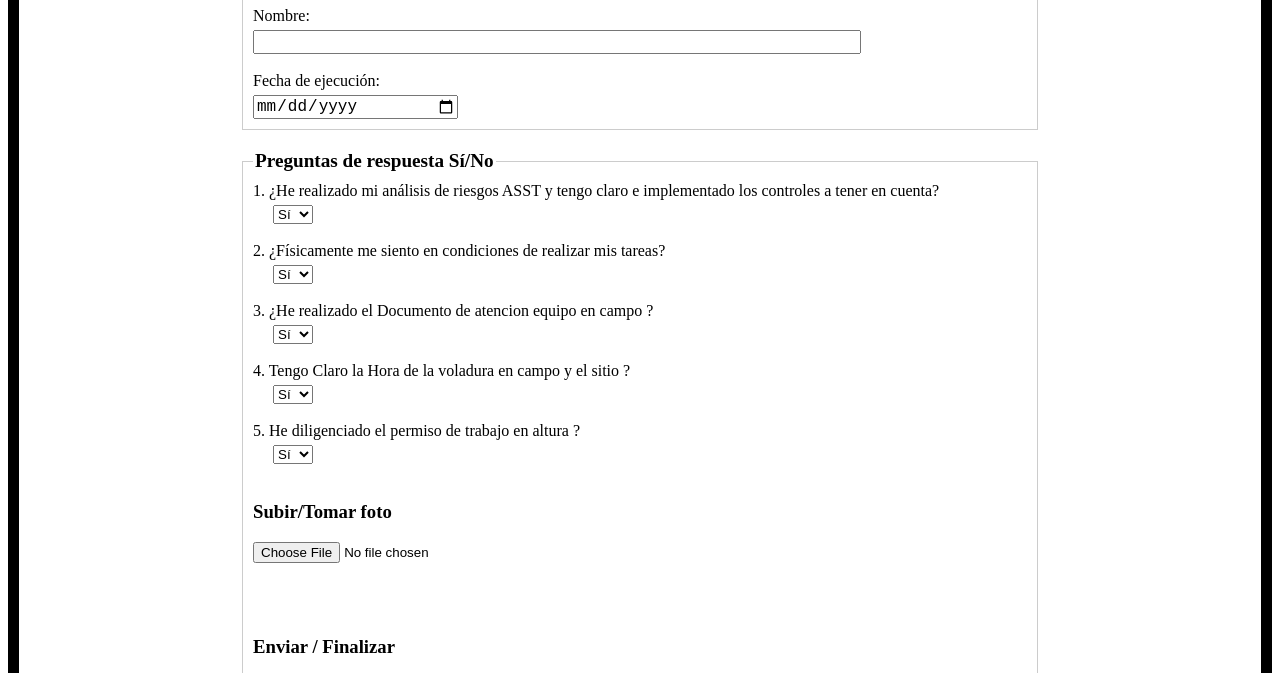
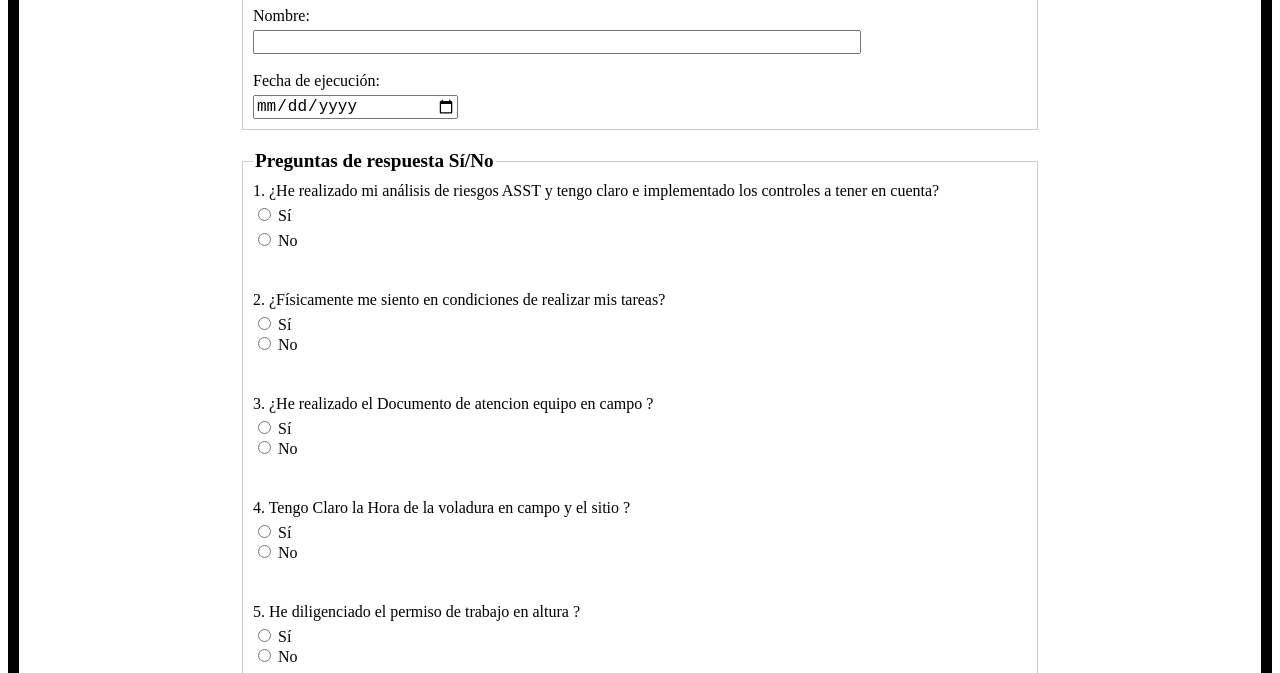
Before and after one commit to Lajonell01/compromisoseguridad, a plain HTML site: page index.html in a window 1280 px wide. Shown: the part 260-933 px from the top of the page. Drawn offline with Linux system fonts and the light colour scheme.

Commit message:
Update index.html
se añade nuevo codigo

<legend>Preguntas de respuesta Sí/No</legend>
        <label for="pregunta1">1. ¿He realizado mi análisis de riesgos ASST y tengo claro e implementado los controles a tener en cuenta?</label>
        <label>
  <input type="radio" name="opciones1" value="si"> Sí
</label>
<label>
  <input type="radio" name="opciones1" value="no"> No
</label>
        <br><br>
        <label for="pregunta2">2. ¿Físicamente me siento en condiciones de realizar mis tareas?</label>
        <input type="radio" name="opciones2" value="si"> Sí
</label>
<label>
  <input type="radio" name="opciones2" value="no"> No
</label>
        <br><br>
        <label for="pregunta3">3. ¿He realizado el Documento de atencion equipo en campo ?</label>
      <input type="radio" name="opciones3" value="si"> Sí
</label>
<label>
  <input type="radio" name="opciones3" value="no"> No
</label><br><br>
      <label for="pregunta4">4. Tengo Claro la Hora de la voladura en campo y el sitio ?</label>
      <input type="radio" name="opciones4" value="si"> Sí
</label>
<label>
  <input type="radio" name="opciones4" value="no"> No
</label><br><br>
      <label for="pregunta5">5. He diligenciado el permiso de trabajo en altura ?</label>
      <input type="radio" name="opciones5" value="si"> Sí
</label>
<label>
  <input type="radio" name="opciones5" value="no"> No
</label><br><br>

```diff
--- a/index.html
+++ b/index.html
@@ -95,32 +95,38 @@
       <fieldset>
         <legend>Preguntas de respuesta Sí/No</legend>
         <label for="pregunta1">1. ¿He realizado mi análisis de riesgos ASST y tengo claro e implementado los controles a tener en cuenta?</label>
-        <select id="pregunta1" name="pregunta1">
-          <option value="si">Sí</option>
-          <option value="no">No</option>
-        </select>
+        <label>
+  <input type="radio" name="opciones1" value="si"> Sí
+</label>
+<label>
+  <input type="radio" name="opciones1" value="no"> No
+</label>
         <br><br>
         <label for="pregunta2">2. ¿Físicamente me siento en condiciones de realizar mis tareas?</label>
-        <select id="pregunta2" name="pregunta2">
-          <option value="si">Sí</option>
-          <option value="no">No</option>
-        </select>
+        <input type="radio" name="opciones2" value="si"> Sí
+</label>
+<label>
+  <input type="radio" name="opciones2" value="no"> No
+</label>
         <br><br>
         <label for="pregunta3">3. ¿He realizado el Documento de atencion equipo en campo ?</label>
-      <select id="pregunta3" name="pregunta3">
-        <option value="si">Sí</option>
-        <option value="no">No</option>
-      </select><br><br>
+      <input type="radio" name="opciones3" value="si"> Sí
+</label>
+<label>
+  <input type="radio" name="opciones3" value="no"> No
+</label><br><br>
       <label for="pregunta4">4. Tengo Claro la Hora de la voladura en campo y el sitio ?</label>
-      <select id="pregunta4" name="pregunta4">
-        <option value="si">Sí</option>
-        <option value="no">No</option>
-      </select><br><br>
+      <input type="radio" name="opciones4" value="si"> Sí
+</label>
+<label>
+  <input type="radio" name="opciones4" value="no"> No
+</label><br><br>
       <label for="pregunta5">5. He diligenciado el permiso de trabajo en altura ?</label>
-      <select id="pregunta5" name="pregunta5">
-        <option value="si">Sí</option>
-        <option value="no">No</option>
-      </select><br><br>
+      <input type="radio" name="opciones5" value="si"> Sí
+</label>
+<label>
+  <input type="radio" name="opciones5" value="no"> No
+</label><br><br>
 
       <h3>Subir/Tomar foto </h3>
       <input type="file" id="foto" name="foto"><br><br>
```
